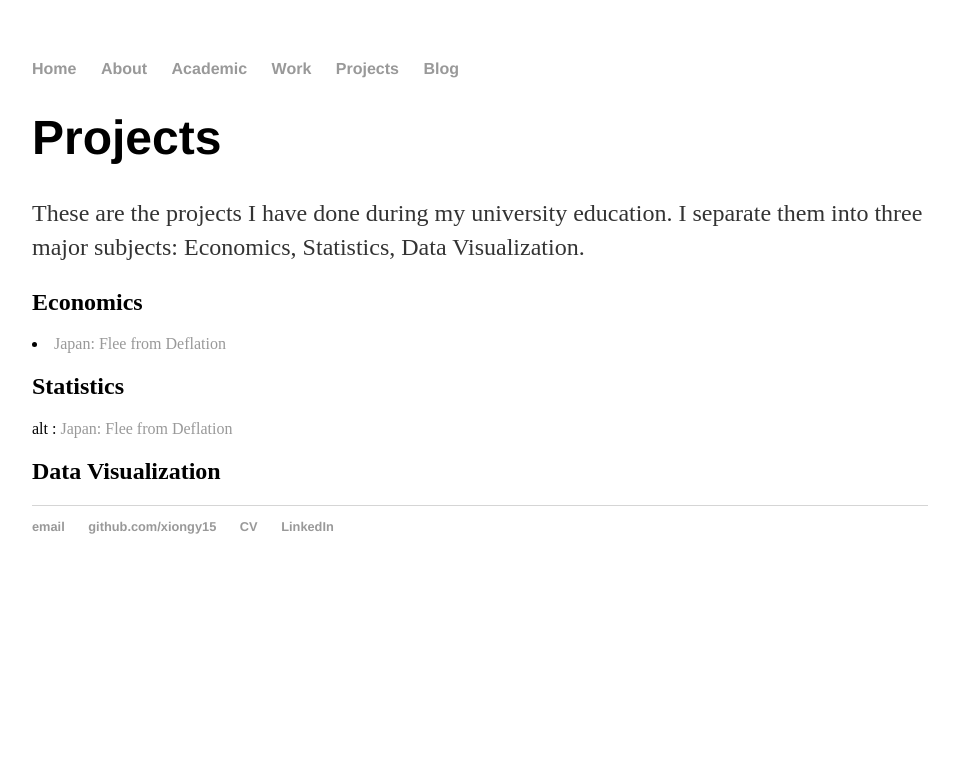
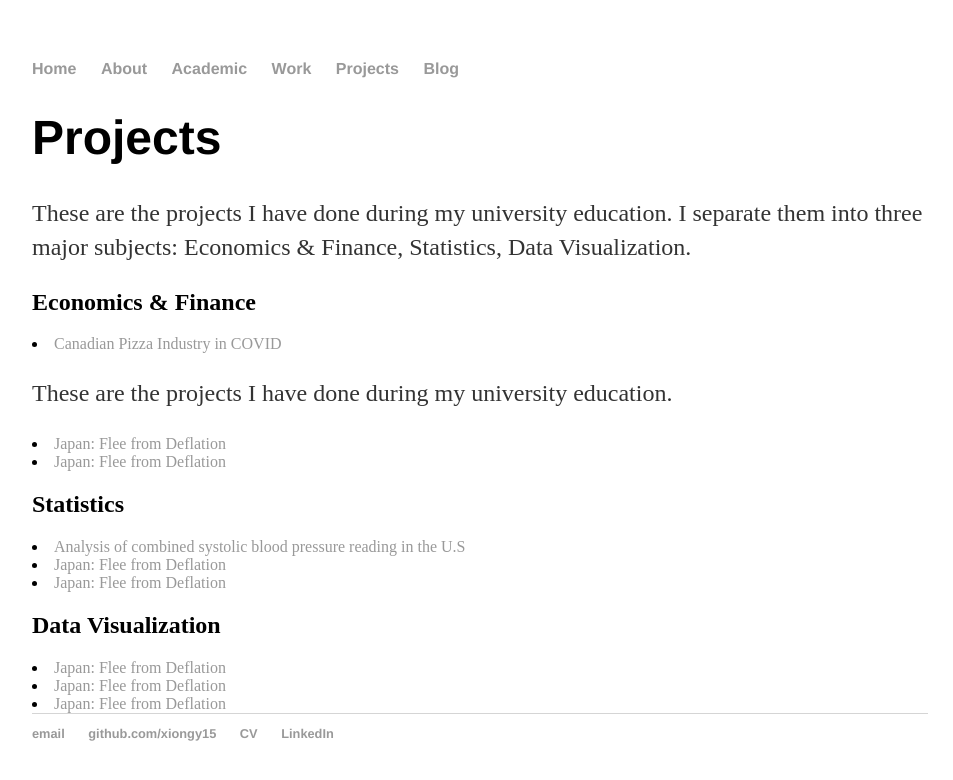
Before and after one commit to xiongy15/xiongy15.github.io, a Jekyll site: the page built from project/index.html, in a window 1280 px wide. Shown: the top 780 px of the page, without its empty margins (160-1113 px from the left). Built offline with Jekyll 4.4.1, drawn with Linux system fonts in a browser that asks for light colours.

Commit message:
Update index.html

```diff
--- a/project/index.html
+++ b/project/index.html
@@ -3,11 +3,20 @@ title: Ying Xiong, Project
 layout: default
 ---
 <h1>Projects</h1>
-<p>These are the projects I have done during my university education. I separate them into three major subjects: Economics, Statistics, Data Visualization.</p>
-<h2>Economics</h2>
+<p>These are the projects I have done during my university education. I separate them into three major subjects: Economics & Finance, Statistics, Data Visualization.</p>
+
+<h2>Economics & Finance</h2>
+<li><a href="project/Canadian Pizza Industry in COVID.pdf" class="image fit">Canadian Pizza Industry in COVID</a></li>
+   <p>These are the projects I have done during my university education.</p>
 <li><a href="/project/FINAL%20draft%20(Ying%20Xiong).pdf" class="image fit">Japan: Flee from Deflation</a></li>
+<li><a href="/project/FINAL%20draft%20(Ying%20Xiong).pdf" class="image fit">Japan: Flee from Deflation</a></li>
+
 <h2>Statistics</h2>
-<object data="https://github.com/xiongy15/xiongy15.github.io/blob/84768e6b3d6d364b1805ca04eb76b9de9a928fbf/project/FINAL%20draft%20(Ying%20Xiong).pdf" type="application/pdf" width="400" height="300">
- alt : <a href="/project/FINAL%20draft%20(Ying%20Xiong).pdf">Japan: Flee from Deflation</a>
-</object>
+<li><a href="project/Analysis of combined systolic blood pressure reading in the U.S.pdf" class="image fit">Analysis of combined systolic blood pressure reading in the U.S</a></li>
+<li><a href="/project/FINAL%20draft%20(Ying%20Xiong).pdf" class="image fit">Japan: Flee from Deflation</a></li>
+<li><a href="/project/FINAL%20draft%20(Ying%20Xiong).pdf" class="image fit">Japan: Flee from Deflation</a></li>
+
 <h2>Data Visualization</h2>
+<li><a href="/project/FINAL%20draft%20(Ying%20Xiong).pdf" class="image fit">Japan: Flee from Deflation</a></li>
+<li><a href="/project/FINAL%20draft%20(Ying%20Xiong).pdf" class="image fit">Japan: Flee from Deflation</a></li>
+<li><a href="/project/FINAL%20draft%20(Ying%20Xiong).pdf" class="image fit">Japan: Flee from Deflation</a></li>
```
